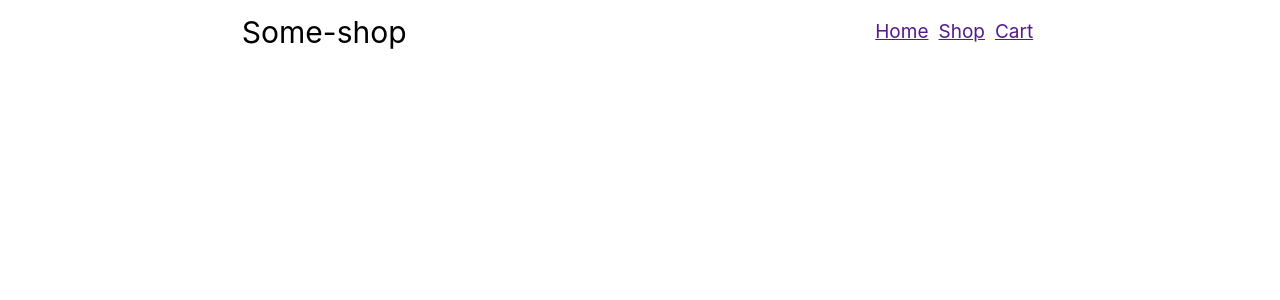
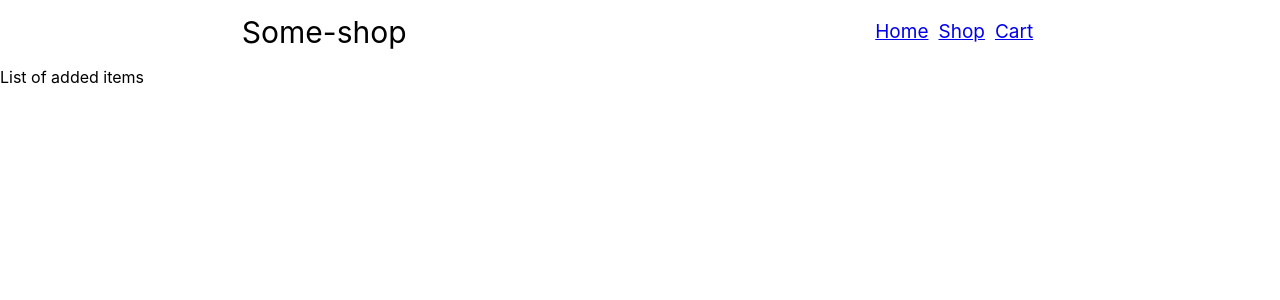
Before and after one commit to Pe44a/shopping-cart, a React (Vite) app in the folder shopping-cart-react/: page /cart in a window 1280 px wide. Shown: the top 300 px of the page. Built offline with nearby package versions, Linux system fonts and the light colour scheme.

Commit message:
Added routing & navBar component

```diff
--- a/shopping-cart-react/package.json
+++ b/shopping-cart-react/package.json
@@ -12,7 +12,8 @@
   },
   "dependencies": {
     "react": "^18.2.0",
-    "react-dom": "^18.2.0"
+    "react-dom": "^18.2.0",
+    "react-router-dom": "^6.21.3"
   },
   "devDependencies": {
     "@testing-library/jest-dom": "^6.2.0",
--- a/shopping-cart-react/src/components/Cart.jsx
+++ b/shopping-cart-react/src/components/Cart.jsx
@@ -1,15 +1,10 @@
+import NavBar from "./NavBar"
+
 function Cart() {
 
     return (
       <>
-        <div className='header'>
-          <div className='shop-name'>Some-shop</div>
-          <div className='nav-bar'>
-            <a href="">Home</a>
-            <a href="">Shop</a>
-            <a href="">Cart</a>
-          </div>
-        </div>
+        <NavBar/>
 
         <div className='main'>
           List of added items
--- a/shopping-cart-react/src/components/HomePage.jsx
+++ b/shopping-cart-react/src/components/HomePage.jsx
@@ -1,20 +1,14 @@
+import NavBar from "./NavBar"
+
 function HomePage() {
 
   return (
     <>
-      <div className='header'>
-        <div className='shop-name'>Some-shop</div>
-        <div className='nav-bar'>
-          <a href="">Home</a>
-          <a href="">Shop</a>
-          <a href="">Cart</a>
-        </div>
-      </div>
+      <NavBar/>
 
       <div className='main'>
 
       </div>
-
     </>
   )
 }
--- /dev/null
+++ b/shopping-cart-react/src/components/NavBar.jsx
@@ -0,0 +1,19 @@
+import { Link } from "react-router-dom";
+
+function NavBar() {
+
+    return (
+    <>
+      <div className='header'>
+        <div className='shop-name'>Some-shop</div>
+        <div className='nav-bar'>
+          <Link to="/">Home</Link>
+          <Link to="/shop">Shop</Link>
+          <Link to="/cart">Cart</Link>
+        </div>
+      </div>
+    </>
+    )
+}
+
+export default NavBar
--- a/shopping-cart-react/src/components/Shop.jsx
+++ b/shopping-cart-react/src/components/Shop.jsx
@@ -1,15 +1,10 @@
+import NavBar from "./NavBar"
+
 function Shop() {
 
     return (
       <>
-        <div className='header'>
-          <div className='shop-name'>Some-shop</div>
-          <div className='nav-bar'>
-            <a href="">Home</a>
-            <a href="">Shop</a>
-            <a href="">Cart</a>
-          </div>
-        </div>
+        <NavBar/>
 
         <div className='main'>
           List of items
--- a/shopping-cart-react/src/main.jsx
+++ b/shopping-cart-react/src/main.jsx
@@ -1,13 +1,11 @@
 import React from 'react'
 import ReactDOM from 'react-dom/client'
-import HomePage from './components/HomePage'
-// import Shop from './components/Shop'
-// import Cart from './components/Cart'
+import Router from './routing'
 import './css/normalize.css'
 import './css/index.css'
 
 ReactDOM.createRoot(document.getElementById('root')).render(
   <React.StrictMode>
-    <HomePage />
+    <Router />
   </React.StrictMode>,
 )
--- /dev/null
+++ b/shopping-cart-react/src/routing.jsx
@@ -0,0 +1,25 @@
+import { createBrowserRouter, RouterProvider } from "react-router-dom";
+import HomePage from "./components/HomePage";
+import Shop from "./components/Shop";
+import Cart from "./components/Cart";
+
+const Router = () => {
+  const router = createBrowserRouter([
+    {
+      path: "/",
+      element: <HomePage />,
+    },
+    {
+      path: "/shop",
+      element: <Shop />,
+    },
+    {
+      path: "/cart",
+      element: <Cart />,
+    },
+  ]);
+
+  return <RouterProvider router={router} />;
+};
+
+export default Router;
```
Also changed, not shown: 1 other file (tests, documents, lock files or other folders).
